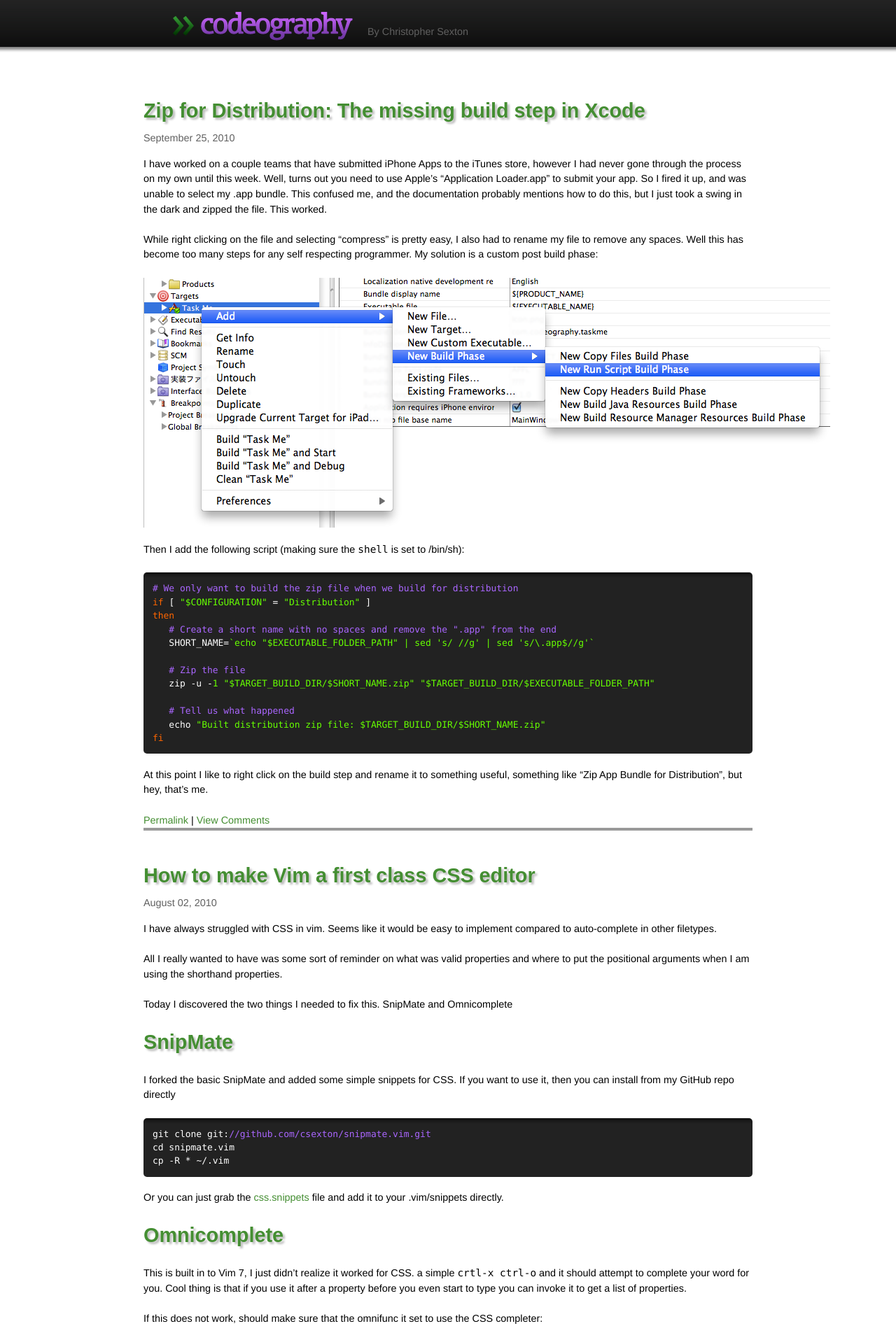
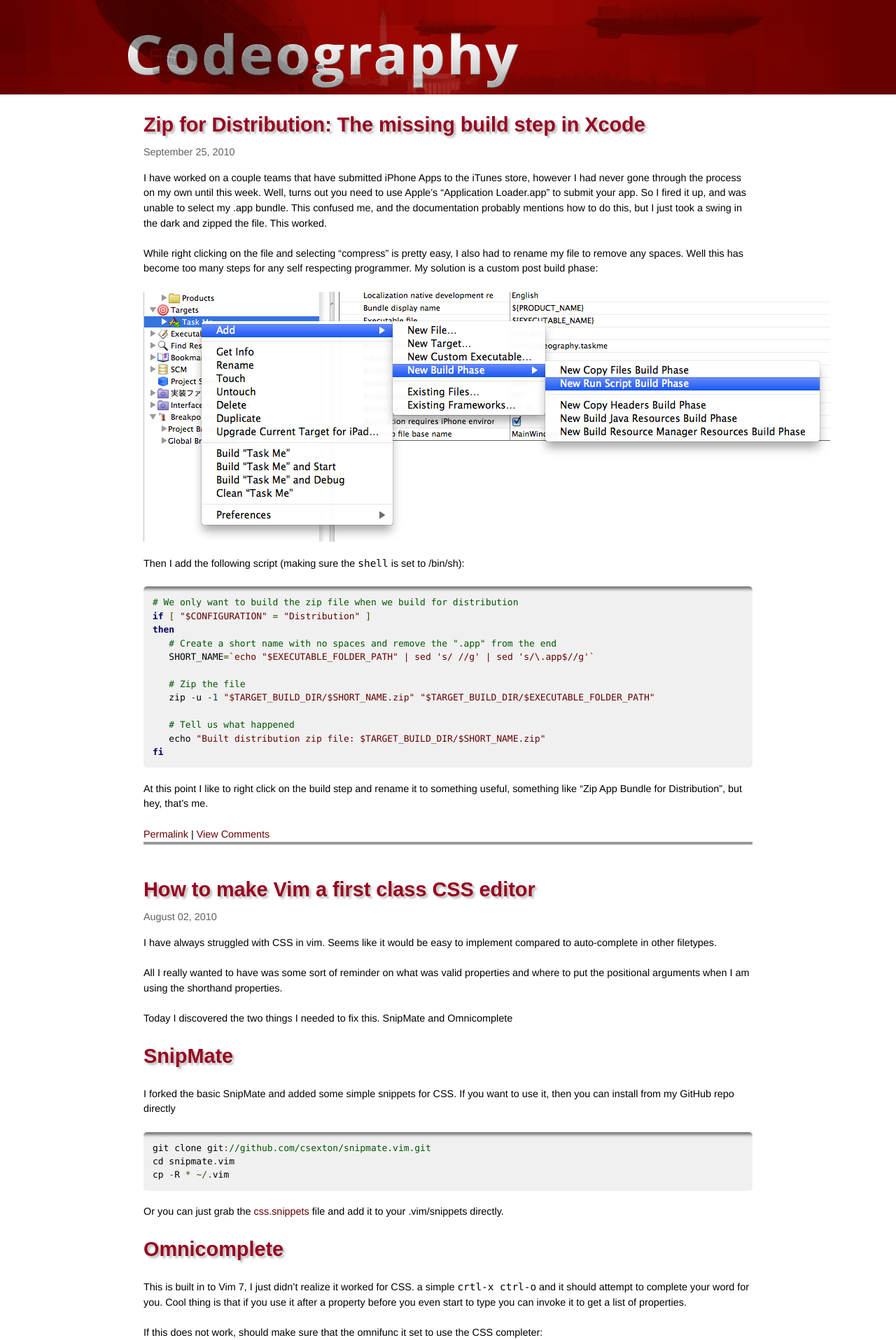
Before and after one commit to csexton/codeography.com, a Jekyll site: the page built from index.html, in a window 1280 px wide. Shown: the top 1915 px of the page at 70% size. Built offline with Jekyll 4.4.1, drawn with Linux system fonts in a browser that asks for light colours; nearby versions of some CDN libraries; some web fonts are replaced; comment, search, counter and statistics services are not loaded.

Commit message:
rebranding for z

```diff
--- a/_layouts/base.html
+++ b/_layouts/base.html
@@ -33,12 +33,16 @@
   <div class="noprint" id="header_row">
     <div class="container">
       <div id="header">
-        <div class="span-7 prepend-2"><a class="image_link" href="/"><img src="/images/title_logo.png" /></a></div>
-        <div class="span-6">
+        <!--div class="span-7 prepend-2">
+          <a class="image_link" href="/">
+            <img src="/images/header.png" />
+          </a>
+        </div-->
+        <!--div class="span-6">
           <div class="header_by_line">
             By Christopher Sexton
           </div>
-        </div>
+        </div-->
       </div>
     </div>
   </div>
--- a/javascripts/prettify.css
+++ b/javascripts/prettify.css
@@ -1,17 +1,15 @@
 /* Pretty printing styles. Used with prettify.js. */
 
-.str { color:#66FF00; }
-.kwd { color:#FF6600; }
-.com { color:#AA66FF; }
-.typ { color:#AAAA77; }
-.lit { color:#66FF00; }
-.pun { color:#FFFFFF; }
-.pln { color:#FFF; }
-.tag { color:#369; }
-.atn { color:#AAAA77; }
-.atv { color:#DDE93D; }
-.dec { color:#44B4CC; }
-
+.str { color: #600; }
+.kwd { color: #006; font-weight: bold; }
+.com { color: #050; }
+.typ { color: #404; font-weight: bold; }
+.lit { color: #044; }
+.pun { color: #440; }
+.pln { color: #000; }
+.tag { color: #006; font-weight: bold; }
+.atn { color: #404; }
+.atv { color: #060; }
 
 @media print {
   .str { color: #060; }
@@ -25,3 +23,14 @@
   .atn { color: #404; }
   .atv { color: #060; }
 }
+
+pre {
+  background: #F0F0F0 url('../images/shadow.png') repeat-x 0 0;
+  padding: 1em;
+  overflow: auto;
+  color: #404040;
+  font-size: 0.9em;
+  font-family: 'Inconsolata', Monaco, "Courier New", Courier, monospace;
+  -webkit-border-radius: 5px;
+  -moz-border-radius: 5px;
+}
--- a/stylesheets/codeography.css
+++ b/stylesheets/codeography.css
@@ -8,6 +8,8 @@
 .dark_grey {color: #606060; }
 .old_green { color: #009900; }
 .old_purple { color: #b960ff; }
+
+.dark_red { color: #670100; }
 
 body {
   font: 0.9em/1.5 "helvetica neue light", "helvetica neue", Helvetica, Arial, Sans-serif;
@@ -22,7 +24,7 @@ h1, h2, h3, h4, h5, h6 {
   border: none;
 }
 h1, h2, h3 {
-  color: #448E32;
+  color: #97031F;
   text-shadow: 3px 3px 3px #bbb;
 }
 h4 {margin-bottom: 0.3em}
@@ -31,7 +33,7 @@ div.border {border-color:#606060;}
 div.colborder {border-color:#606060;}
 a {
   color: #38A0C3;
-  color: #448E32;
+  color: #670100;
   text-decoration: underline;
   /*border-bottom:1px dotted #333333;*/
 }
@@ -39,16 +41,16 @@ a:link {
   text-decoration: none;
 }
 a:visited {
-  color: #448E32;
+  color: #670100;
 }
 a:active {
   /*background: #333333;*/
-  color: #448E32;
+  color: #670100;
 }
 a:hover {
-  text-decoration: none;
+  text-decoration: underline;
   /*background: #CCC;*/
-  color: #448E32;
+  color: #97031F;
 }
 a.image_link {
   text-decoration: none;
@@ -56,16 +58,6 @@ a.image_link {
 }
 a.image_link:hover {
   background: none;
-}
-pre {
-  background: #222222 url('../images/shadow.png') repeat-x 0 0;
-  padding: 1em;
-  overflow: auto;
-  color: white;
-  font-size: 0.9em;
-  font-family: 'Inconsolata', Monaco, "Courier New", Courier, monospace;
-  -webkit-border-radius: 5px;
-  -moz-border-radius: 5px;
 }
 .byline {
   color: #606060;
@@ -79,8 +71,8 @@ h2.title {
   padding-top: 15px;
 }
 #header_row {
-  background: white url('../images/title_bg.png') repeat-x 0 0;
-  height: 80px;
+  background: #670100 url('../images/header.png') no-repeat;
+  height: 135px;
 }
 .header_by_line {
   color: #606060;
@@ -88,9 +80,13 @@ h2.title {
   padding-top: 20px;
 }
 
+#footer a {
+  color: #aaa;
+}
+
 #footer {
-background: #222222 url('../images/shadow.png') repeat-x 0 0;
-color: white;
+background: #97031F url('../images/shadow.png') repeat-x 0 0;
+color: #eee;
 }
   #footer h5, #footer h6 {
   color: white;
```
Also changed, not shown: images/header.png (added).
